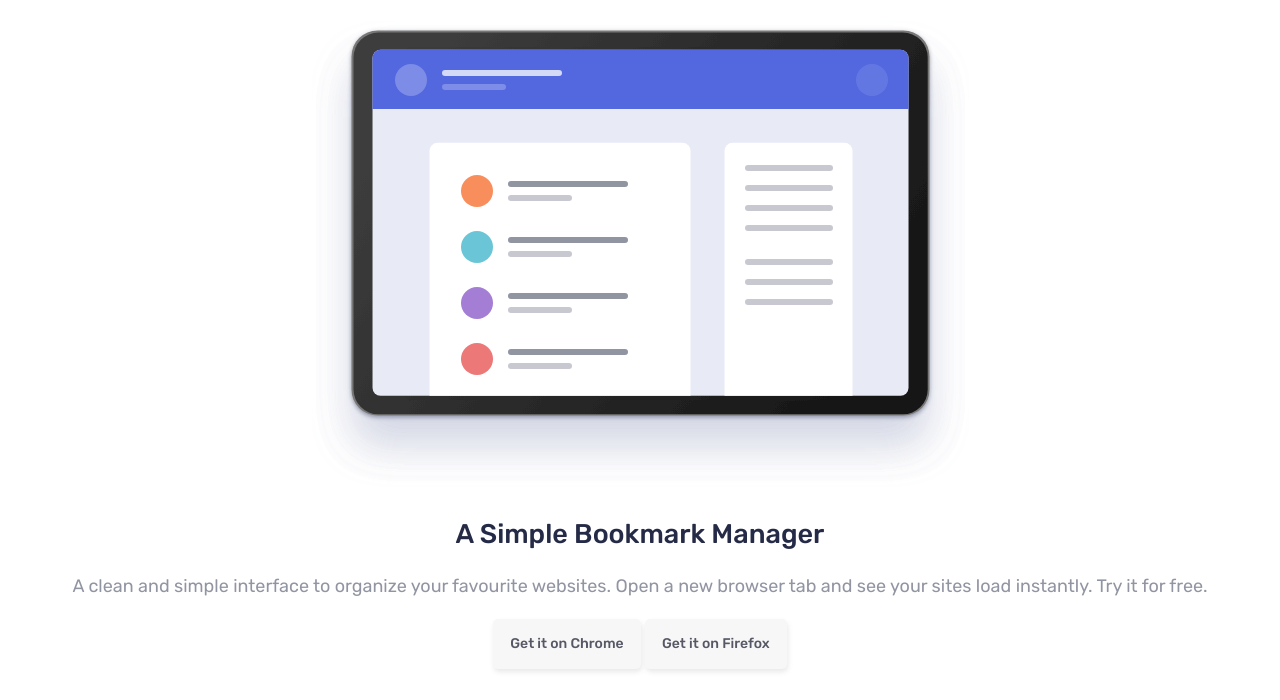
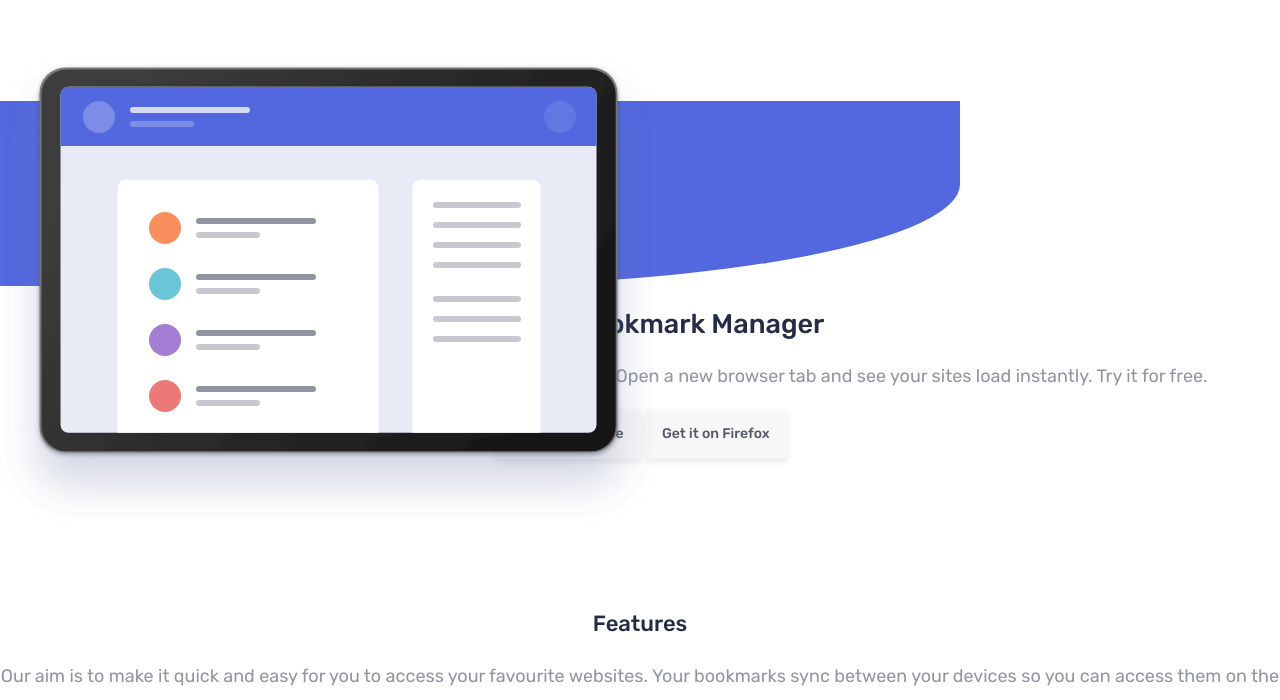
Before and after one commit to bobmatyas/fem-bookmark-landing, a website: page index.html in a window 1280 px wide. Shown: the part 97-797 px from the top of the page. Drawn offline with Linux system fonts and the light colour scheme.

Commit message:
added blue shape underlay

```diff
--- a/css/sass/styles.scss
+++ b/css/sass/styles.scss
@@ -20,10 +20,6 @@ body {
   line-height: 30px;
   margin: 0;
   text-align: center;
-}
-
-img {
-  max-width: 100%;
 }
 
 main {
@@ -93,6 +89,10 @@ section {
   font-weight: 500;
   margin-top: 25px;
   padding: 15px 0;
+}
+
+.hero {
+  margin-top: 80px;
 }
 
 .hero__heading {
@@ -168,6 +168,25 @@ section {
   cursor: pointer;
 }
 
+.blue__box {
+  background-color: $soft-blue;
+  border-bottom-right-radius: 55%;
+  height: 185px;
+  margin: 0 0;
+  position: relative;
+  width: 75%;
+  z-index: 1;
+}
+
+.blue__box__image {
+  left: 0;
+  margin-top: -43px;
+  position: absolute;
+  top: 0;
+  max-width: 120%;
+  z-index: 2;
+}
+
 .extension {
   margin-top:  $section-spacing-value
 }
@@ -230,12 +249,10 @@ details summary {
   width: 90%;
 }
 
-/* Hide the default marker. */
 details summary::-webkit-details-marker {
   display: none;
 }
 
-/* Add the custom marker in the default state. */
 details summary:after {
   display: inline-block;
   content: url("../images/icon-arrow.svg");
--- a/index.html
+++ b/index.html
@@ -53,7 +53,10 @@
 
     <section class="hero">
 
-      <img src="images/illustration-hero.svg" alt="bookmark screen shot" />
+      <div class="blue__box">
+        <img src="images/illustration-hero.svg" alt="bookmark screen shot" class="blue__box__image" />
+      </div>
+
 
       <h2 class="hero__heading">A Simple Bookmark Manager</h2>
 
@@ -78,8 +81,9 @@
       </ul>
 
       <div>
-
-        <img id="features_tab_image" src="images/illustration-features-tab-1.svg" alt="bookmark illustration" />
+        <div class="blue__box">
+          <img id="features_tab_image" class="blue__box__image" src="images/illustration-features-tab-1.svg" alt="bookmark illustration" />
+        </div>
 
         <h3 id="features_tab_heading" class="features__heading">Bookmark in one click</h3>
 
```
Also changed, not shown: css/styles.css, 1 other file.
